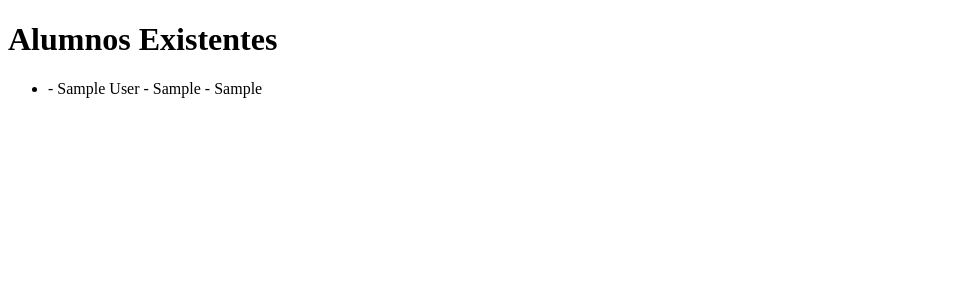
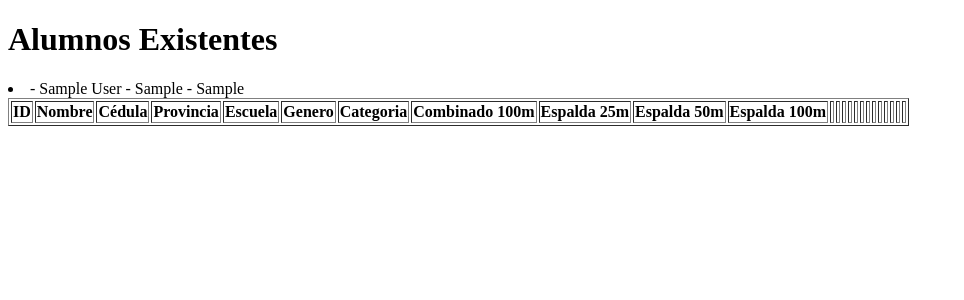
Before and after one commit to JorgeArguello1999/Spotec, a Django app: page /insert_students/ in a window 1280 px wide. Shown: the top 300 px of the page, without its empty margins (0-964 px from the left). Run offline with Django 4.2, Linux system fonts and the light colour scheme; tables that the repository leaves empty hold one stand-in row (values such as "Sample post"); lists and menus that the app fills with data are empty.

Commit message:
alert: A punto de hacer una locura

```diff
--- a/insert_students/templates/list_insert_students.html
+++ b/insert_students/templates/list_insert_students.html
@@ -5,10 +5,30 @@
 {% block content %}
 
 <h1>Alumnos Existentes</h1>
-<ul>
     {% for list in lista %}
     <li>{{list.}} - {{list.nombre}} - {{list.cedula}} - {{list.provincia}} </li>
     {% endfor %}
-</ul>
+
+<div class="list_students">
+    <table border="1">
+        <th>ID</th> <th>Nombre</th> <th>Cédula</th> <th>Provincia</th> <th>Escuela</th>
+        <th>Genero</th> <th>Categoria</th> <th>Combinado 100m</th> <th>Espalda 25m</th>
+        <th>Espalda 50m</th> <th>Espalda 100m</th>
+        <th></th>
+        <th></th>
+        <th></th>
+        <th></th>
+        <th></th>
+        <th></th>
+        <th></th>
+        <th></th>
+        <th></th>
+        <th></th>
+        <th></th>
+        <th></th>
+        <th></th>
+
+    </table>
+</div>
 
 {% endblock %}
```
